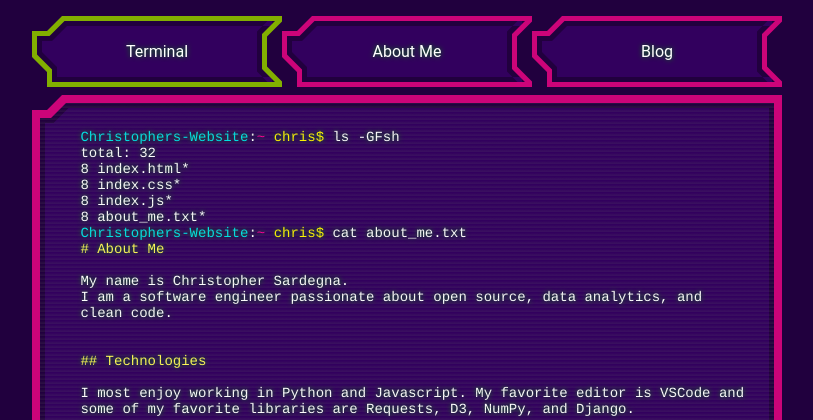
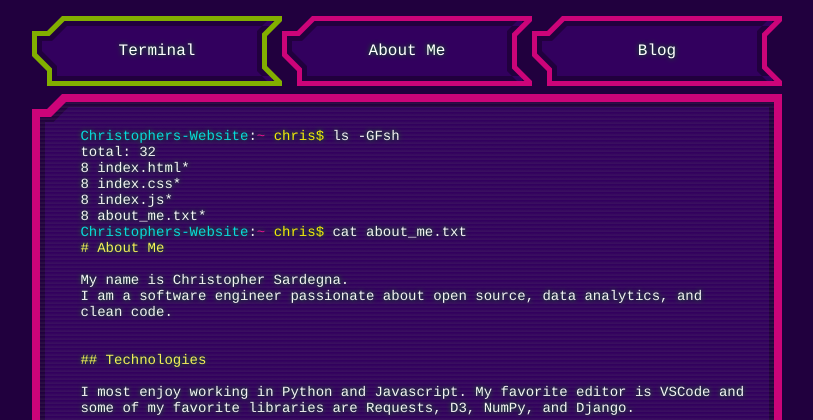
Before and after one commit to ReagentX/reagentx.github.io, a PHP site: page / in a window 1280 px wide. Shown: the top 420 px of the page, without its empty margins (233-1046 px from the left). Run offline with PHP 8.4, Linux system fonts and the light colour scheme.

Commit message:
Update fonts

```diff
--- a/css/elements.css
+++ b/css/elements.css
@@ -30,7 +30,7 @@ div.buttons {
 }
 
 div.button {
-    font-family: Roboto, 'Courier New', Courier, monospace;
+    font-family: Courier, monospace;
     font-size: 16px;
     display: inline-block;
     vertical-align: top;
```
